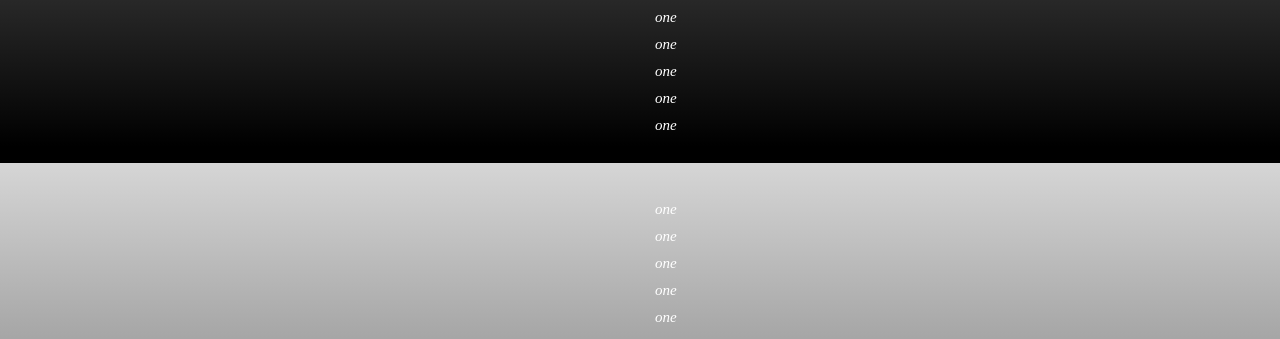
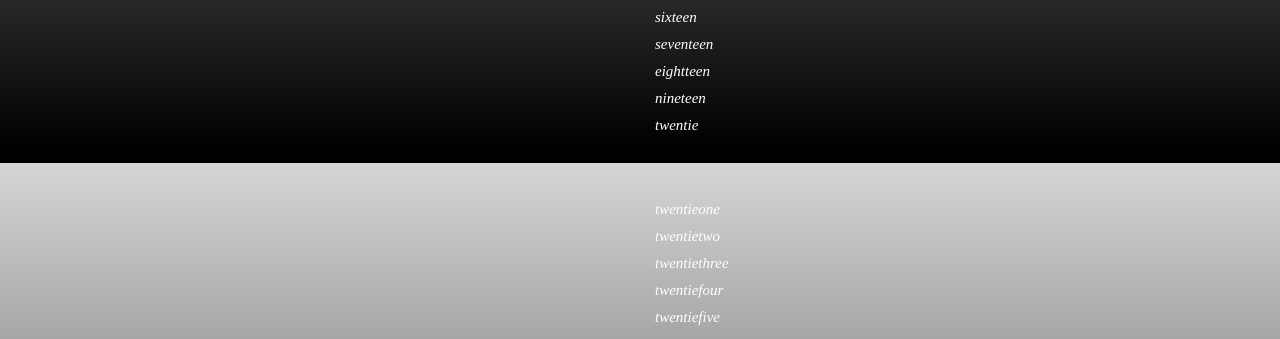
Before and after one commit to lmegale15/InteractiveMedia323, a plain HTML site: page Project2/index.html in a window 1280 px wide. Shown: the part 637-976 px from the top of the page. Drawn offline with Linux system fonts and the light colour scheme.

Commit message:
link names

```diff
--- a/Project2/index.html
+++ b/Project2/index.html
@@ -497,11 +497,11 @@ a {
 <div class="four" id="text">Lvl 4</div>
 
 <ul>
-		<div class="link16" id="text"><li><a href="./Part4/sixteen.html">one</a></li></div>
-		<div class="link17" id="text"><li><a href="./Part4/seventeen.html">one</a></li></div>
-		<div class="link18" id="text"><li><a href="./Part4/eightteen.html">one</a></li></div>
-		<div class="link19" id="text"><li><a href="./Part4/nineteen.html">one</a></li></div>
-		<div class="link20" id="text"><li><a href="./Part4/twentie.html">one</a></li></div>
+		<div class="link16" id="text"><li><a href="./Part4/sixteen.html">sixteen</a></li></div>
+		<div class="link17" id="text"><li><a href="./Part4/seventeen.html">seventeen</a></li></div>
+		<div class="link18" id="text"><li><a href="./Part4/eightteen.html">eightteen</a></li></div>
+		<div class="link19" id="text"><li><a href="./Part4/nineteen.html">nineteen</a></li></div>
+		<div class="link20" id="text"><li><a href="./Part4/twentie.html">twentie</a></li></div>
 
 	</ul>
 
@@ -509,11 +509,11 @@ a {
 <div class="five" id="text">Lvl 5</div>
 
 <ul>
-		<div class="link21" id="text"><li><a href="./Part5/twentieone.html">one</a></li></div>
-		<div class="link22" id="text"><li><a href="./Part5/twentietwo.html">one</a></li></div>
-		<div class="link23" id="text"><li><a href="./Part5/twentiethree.html">one</a></li></div>
-		<div class="link24" id="text"><li><a href="./Part5/twentiefour.html">one</a></li></div>
-		<div class="link25" id="text"><li><a href="./Part5/twentiefive.html">one</a></li></div>
+		<div class="link21" id="text"><li><a href="./Part5/twentieone.html">twentieone</a></li></div>
+		<div class="link22" id="text"><li><a href="./Part5/twentietwo.html">twentietwo</a></li></div>
+		<div class="link23" id="text"><li><a href="./Part5/twentiethree.html">twentiethree</a></li></div>
+		<div class="link24" id="text"><li><a href="./Part5/twentiefour.html">twentiefour</a></li></div>
+		<div class="link25" id="text"><li><a href="./Part5/twentiefive.html">twentiefive</a></li></div>
 
 	</ul>
 
```
